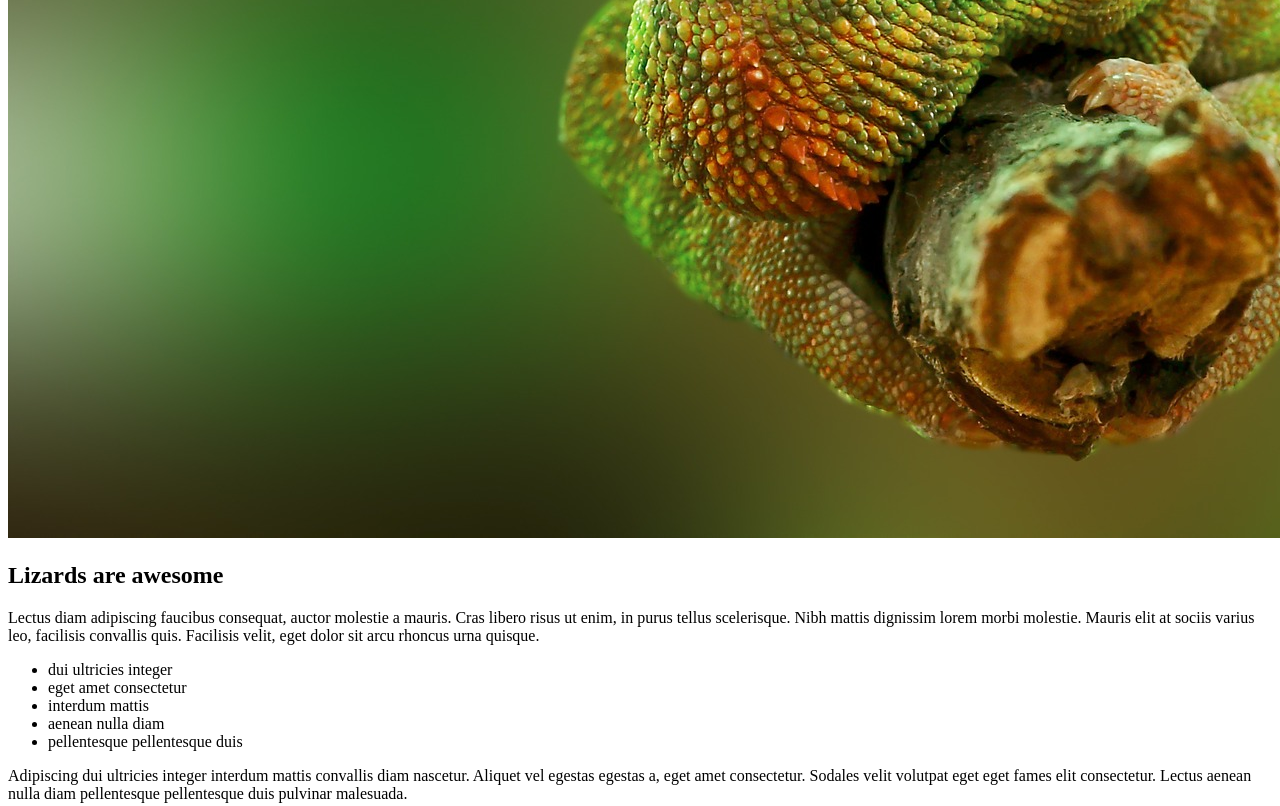
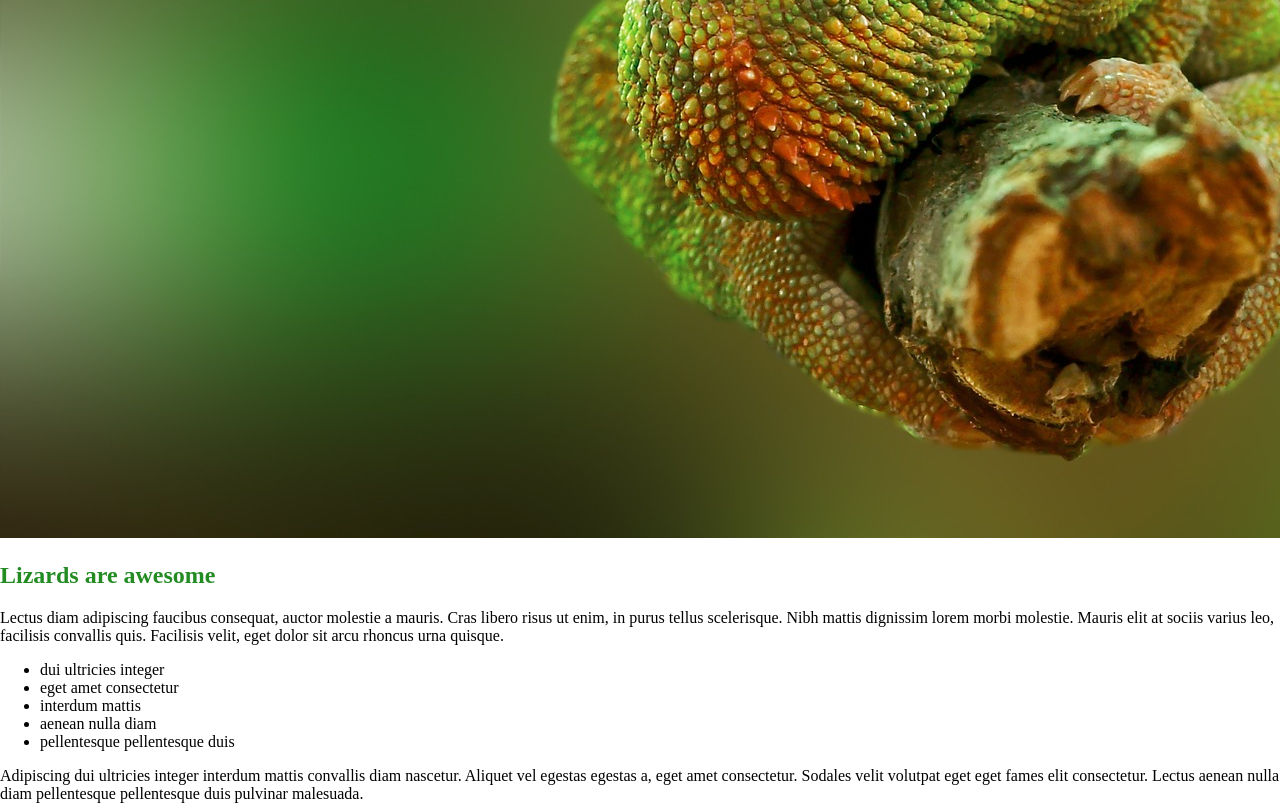
Before and after one commit to smilinggo/scrimba_module_2, a plain HTML site: page index.html in a window 1280 px wide. Shown: the part 826-1632 px from the top of the page. Drawn offline with Linux system fonts and the light colour scheme.

Commit message:
Complete Challenge #4

```diff
--- /dev/null
+++ b/css/style.css
@@ -0,0 +1,7 @@
+body {
+    margin: 0;
+}
+
+h2 {
+    color: forestgreen;
+}
--- a/index.html
+++ b/index.html
@@ -8,6 +8,7 @@
 <body>
     <header>
         <h1>All About Lizards</h1>
+        <link href="css/style.css" rel="stylesheet">
     </header>
 
     <main>
```
Also changed, not shown: 1 other file.
